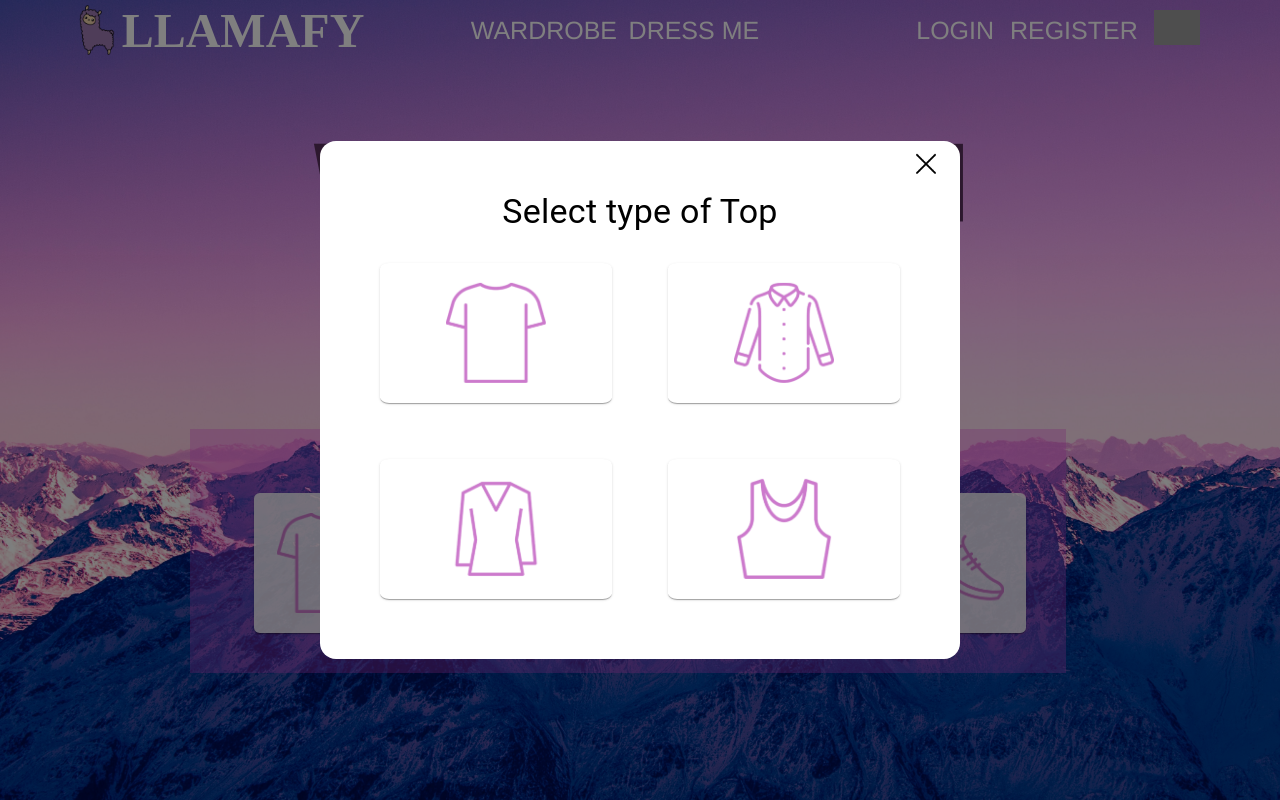
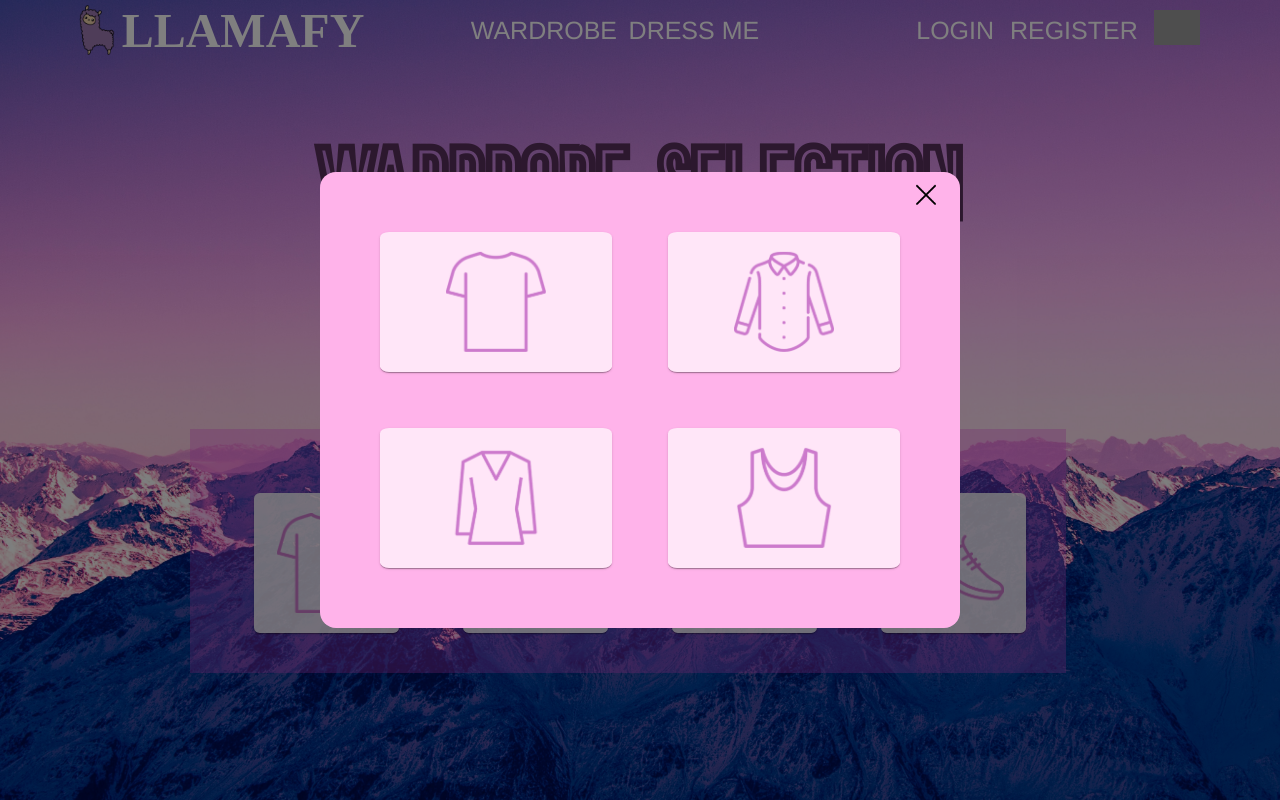
Before and after one commit to CaitiGre/Llamafy-Group-Project, a React (Create React App) app in the folder frontend/: page /wardrobeSelection in a window 1280 px wide. Both pictures are taken after a click on the element 326 px from the left and 563 px from the top of the page. Built offline with nearby package versions, Linux system fonts and the light colour scheme; grey boxes are pictures that could not be loaded.

Commit message:
Refactor Modal

```diff
--- a/frontend/src/components/ClothesSelection/ClothesSelection.jsx
+++ b/frontend/src/components/ClothesSelection/ClothesSelection.jsx
@@ -25,7 +25,7 @@ function ClothesSelection() {
   const [openModal, setOpenModal] = useState(false);
   const [selectedItem, setSelectedItem] = useState(null);
   const [subSelectionItemsToShow, setSubSelectionItemsToShow] = useState([]);
-useEffect(()=>console.log(selectedItem));
+  useEffect(() => console.log(selectedItem));
   // Defining an array of objects for the clothes items and their images
   const clothesItems = [
     { src: top, name: "Top" },
@@ -236,7 +236,7 @@ useEffect(()=>console.log(selectedItem));
       >
         <Box
           sx={{
-            backgroundColor: "rgba(255, 255, 255, 1)",
+            backgroundColor: "rgba(255, 179, 234, 1)",
             borderRadius: "16px",
             position: "absolute",
             top: "50%",
@@ -246,29 +246,12 @@ useEffect(()=>console.log(selectedItem));
             height: "fit-content",
             margin: "auto",
             padding: "40px",
+            maxHeight: "80vh",
           }}
         >
-          <Button
-            onClick={handleCloseModal}
-            sx={{ position: "absolute", top: 8, right: 2, padding: "5px" }}
-          >
-            <img src={close} alt="close button" width="20px" />
-          </Button>
-          {selectedItem && (
-            <Typography
-              variant="h4"
-              sx={{ textAlign: "center", margin: "10px" }}
-            >
-              Select type of {selectedItem.name}
-            </Typography>
-          )}
+
           {/* The sub-selection modal */}
-          <SubSelectionModal
-            openModal={openModal}
-            handleCloseModal={handleCloseModal}
-            selectedItem={selectedItem}
-            itemsToShow={subSelectionItemsToShow}
-          />
+          <SubSelectionModal itemsToShow={subSelectionItemsToShow} />
         </Box>
       </Modal>
     </React.Fragment>
--- a/frontend/src/components/SubSelectionModal/SubSelectionModal.jsx
+++ b/frontend/src/components/SubSelectionModal/SubSelectionModal.jsx
@@ -1,8 +1,8 @@
 import React, { useState } from "react";
-import { Box, Grid, Card } from "@mui/material";
+import { Box, Grid, Card, Button, Typography } from "@mui/material";
 import styles from "./SubSelectionModal.module.css";
 import ClothingSelectionModal from "../ClothingSelectionModal/ClothingSelectionModal";
-
+import close from "./../../assets/close.png";
 /*Renders the sub-selection modal component, which displays the available options
   for a selected item in the main selection modal
   Takes one prop: `itemsToShow` which is an array of clothing items to be displayed in the modal.*/
@@ -29,15 +29,30 @@ function SubSelectionModal({ itemsToShow }) {
         alignItems: "center",
         justifyContent: "center",
         outline: "none",
-        overflowY: "scroll",
+        maxHeight: "80vh",
       }}
     >
+      <Button
+        onClick={onCloseModal}
+        sx={{ position: "absolute", top: 8, right: 2, padding: "5px" }}
+      >
+        <img src={close} alt="close button" width="20px" />
+      </Button>
+      {selectedItem && (
+        <Typography
+          variant="h4"
+          sx={{ textAlign: "center", margin: "10px", color: "white" }}
+        >
+          SELECT TYPE OF {selectedItem.name}
+        </Typography>
+      )}
       <Grid
         container
         spacing={{ xs: 2, md: 2 }}
         columns={{ xs: 1, sm: 2, md: 3, lg: 4 }}
         sx={{
           justifyContent: "center",
+
         }}
       >
         {/* Maps through the `itemsToShow` array and renders a grid of `Card` components
@@ -53,6 +68,7 @@ function SubSelectionModal({ itemsToShow }) {
                 justifyContent: "center",
                 display: "flex",
                 cursor: "pointer",
+                backgroundColor: "rgba(255, 255, 255, 0.68)",
               }}
               onClick={() => onOpenModal(item)}
             >
```
